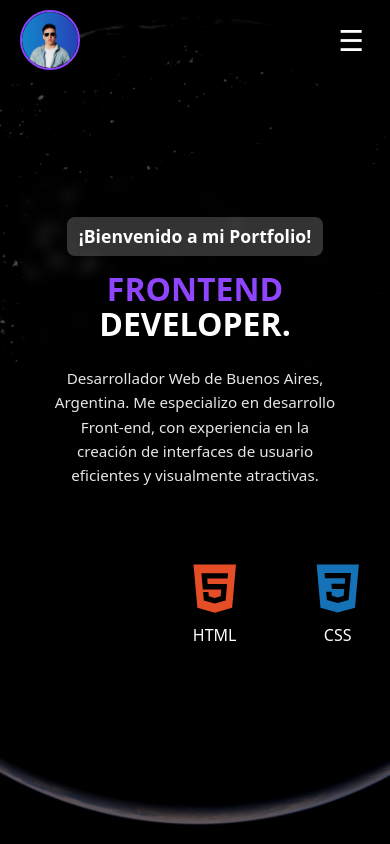
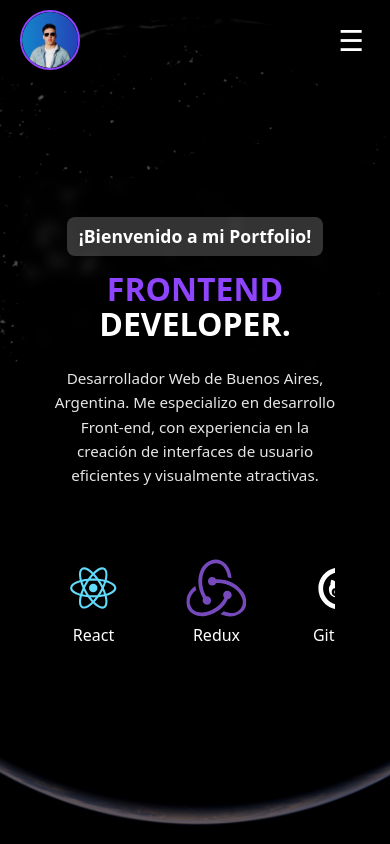
Before and after one commit to faryd257/Portfolio, a React (Vite) app: page / in a window 390 px wide. Shown: the top 844 px of the page. Built offline with nearby package versions, Linux system fonts and the light colour scheme.

Commit message:
adaptado modo claro para celular

```diff
--- a/src/components/CarouselMarquee/CarouselMarquee.css
+++ b/src/components/CarouselMarquee/CarouselMarquee.css
@@ -1,5 +1,5 @@
 .carousel-marquee {
-  width: 67%;
+  width: 70%;
   margin: 0 auto;
   overflow: hidden;
   padding: 20px 0;
@@ -10,14 +10,14 @@
 
 .marquee-content {
   display: flex;
-  width: fit-content; /* Permite que el contenido fluya correctamente */
+  width: fit-content;
   animation: marquee 25s linear infinite;
-  gap: 30px; /* Espaciado entre iconos */
+  gap: 30px;
 }
 
 @keyframes marquee {
   0% {
-    transform: translateX(100%);
+    transform: translateX(70%);
   }
   100% {
     transform: translateX(-100%);
@@ -66,7 +66,7 @@
   color: #222;
 }
 
-/* 📱 Modo Tablet y Celular */
+
 @media (max-width: 768px) {
   .carousel-marquee {
     width: 100%;
@@ -86,7 +86,7 @@
 
 @media (max-width: 480px) {
   .carousel-marquee {
-    width: 100%;
+    width: 80%;
   }
   .marquee-content {
     animation: marquee 25s linear infinite;
```
